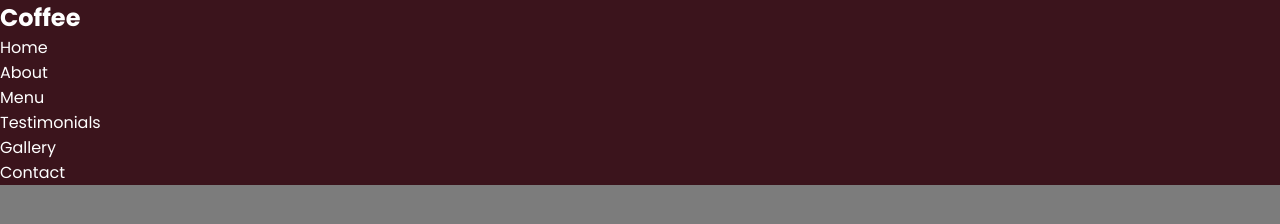
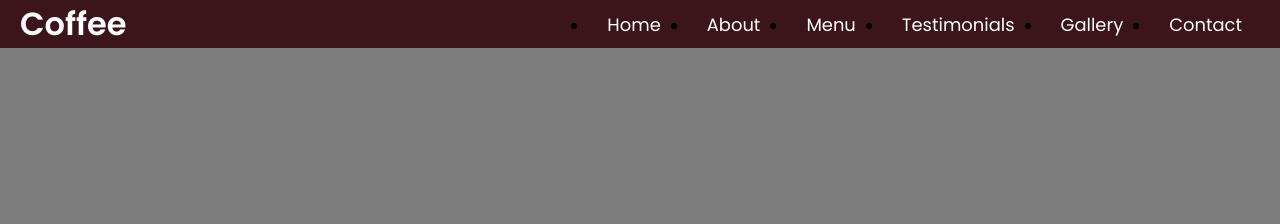
Before and after one commit to A7MADREFA3Y/webProHSD, a website built with webpack: page index.html in a window 1280 px wide. Built offline with nearby package versions, Linux system fonts and the light colour scheme; a web font is replaced by a local one.

Commit message:
css stuff ;)

```diff
--- a/css/style.css
+++ b/css/style.css
@@ -59,16 +59,44 @@ img{
   width: 100%;
 }
 
+.section-content {
+  margin: 0 auto;
+  padding: 0 20px;
+  max-width: var(--site-max-width);
+}
 
-
+/* NavBar Style */
 header{
   background: var(--primary-color);
 }
 
+header .navbar{
+  display: flex;
+  padding: 20;
+  align-items: center;
+  justify-content: space-between;
+}
+
 .navbar .nav-logo .logo-text{
   color: var(--white-color);
+  font-size: var(--font-size-xl);
+  font-weight: var(--font-weight-smibold);
+}
+
+.navbar .nav-menu{
+  display: flex;
+  gap: 10px;
 }
 
 .navbar .nav-menu .nav-link{
+  padding: 10px 18px;
   color: var(--white-color);
+  font-size: var(--font-size-m);
+  border-radius: var(--border-radius-m);
+  transition: 0.3s ease;
 }
+
+.navbar .nav-menu .nav-link:hover{
+  color: var(--primary-color);
+  background: var(--secondary-color);
+}
--- a/index.html
+++ b/index.html
@@ -8,7 +8,7 @@
 </head>
 <body>
   <header>
-    <nav class="navbar">
+    <nav class="navbar section-content">
       <a href="#" class="nav-logo">
         <h2 class="logo-text">Coffee</h2>
       </a>
```
